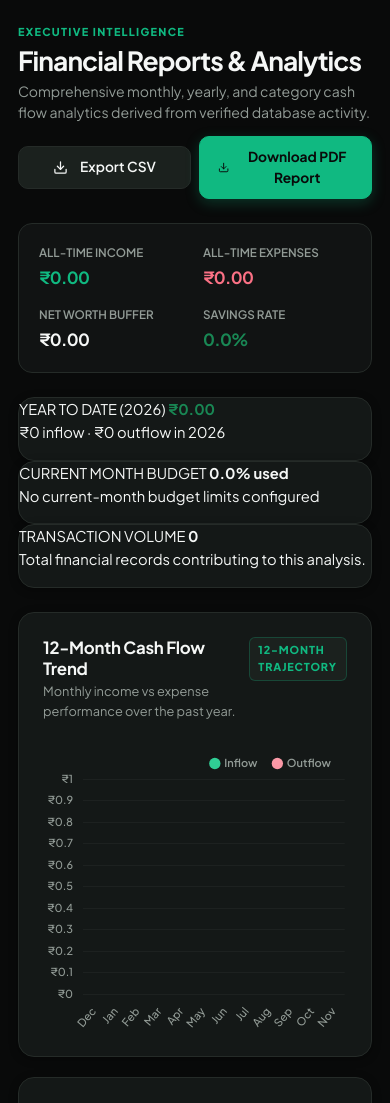
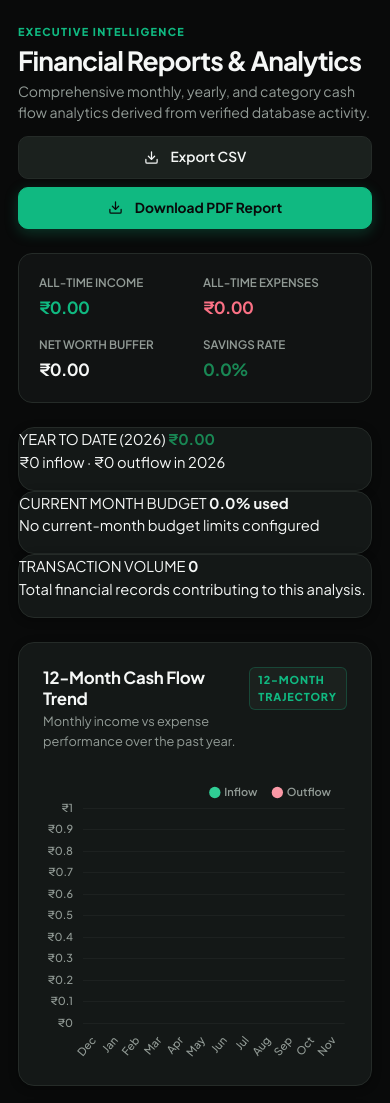
Before and after one commit to chikanesahil11-cpu/Expenses-tracker, a Django app: page /reports/ in a window 390 px wide. Shown: the part 64-1167 px from the top of the page. Run offline with Django 5.2, Linux system fonts and the light colour scheme; the visitor is signed in with stand-in values (Sample User, id 1); data comes from the database, SQL or seed files in the repository; data that the repository does not hold is empty.

Commit message:
Fix dashboard mobile layout and horizontal overflow

```diff
--- a/expenses/static/expenses/css/premium.css
+++ b/expenses/static/expenses/css/premium.css
@@ -421,8 +421,10 @@ html[data-theme='light'] .theme-icon-moon {
 .heading-actions {
     display: flex;
     align-items: center;
+    flex-wrap: wrap;
     gap: 10px;
     flex-shrink: 0;
+    max-width: 100%;
 }
 
 /* ==========================================================================
@@ -1308,7 +1310,10 @@ td.muted {
 
     .page-area {
         width: 100%;
+        min-width: 0;
+        max-width: 100%;
         margin-left: 0;
+        overflow-x: clip;
     }
 
     .mobile-header {
@@ -1359,10 +1364,11 @@ td.muted {
 
     .heading-actions {
         width: 100%;
+        flex-wrap: wrap;
     }
 
     .heading-actions .btn {
-        flex: 1;
+        flex: 1 1 auto;
     }
 
     .calendar-day {
--- a/expenses/templates/expenses/base.html
+++ b/expenses/templates/expenses/base.html
@@ -34,8 +34,8 @@
     >
 
     <!-- Main Stylesheets -->
-    <link rel="stylesheet" href="{% static 'expenses/css/style.css' %}?v=bento-lux-5">
-    <link rel="stylesheet" href="{% static 'expenses/css/premium.css' %}?v=bento-lux-5">
+    <link rel="stylesheet" href="{% static 'expenses/css/style.css' %}?v=bento-lux-6">
+    <link rel="stylesheet" href="{% static 'expenses/css/premium.css' %}?v=bento-lux-6">
 
     <!-- Page-specific CSS -->
     {% block extra_head %}{% endblock %}
```
Also changed, not shown: other parts of expenses/static/expenses/css/premium.css (+29 -5 lines), expenses/templates/expenses/dashboard.html (+10 -1 lines).
